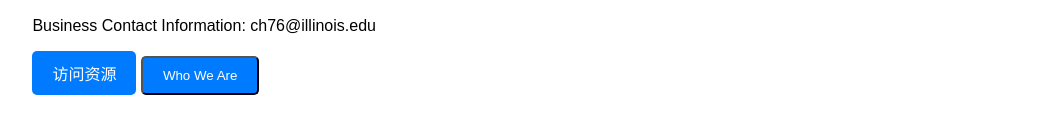
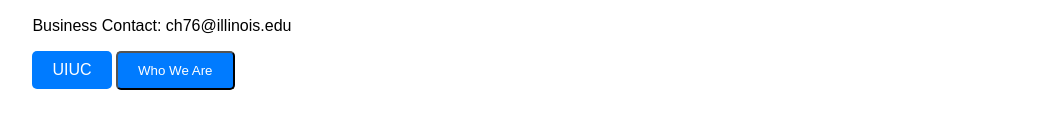
Before and after one commit to tasty-ai/tasty-ai.github.io, a plain HTML site: page index.html in a window 1280 px wide. Shown: the part 428-562 px from the top of the page, without its empty margins (102-1157 px from the left). Drawn offline with Linux system fonts and the light colour scheme.

Commit message:
Update index.html

```diff
--- a/index.html
+++ b/index.html
@@ -44,13 +44,13 @@
         <h1>Welcome to Tasty AI, we are multi-modality large model company for industrial AI</h1>
 
         <!-- 图片 -->
-        <img src="https://pic2.zhimg.com/v2-eb450c0ca45f27722916acd907b9d583_720w.jpg?source=172ae18b" alt="Road Map">
+        <img src="https://img.zcool.cn/community/0154645b8bd857a8012126cef7de3a.JPG@1280w_1l_2o_100sh.jpg" alt="Road Map">
 
         <!-- 文字段落 -->
-        <p> Business Contact Information: ch76@illinois.edu </p>
+        <p> Business Contact: ch76@illinois.edu </p>
 
         <!-- 超链接 -->
-        <a href="https://www.tsinghua.edu.cn/" class="button">访问资源</a>
+        <a href="https://www.Illinois.edu/" class="button">UIUC</a>
 
         <!-- 按钮 -->
         <button class="button" onclick="showPopup()">Who We Are</button>
```
